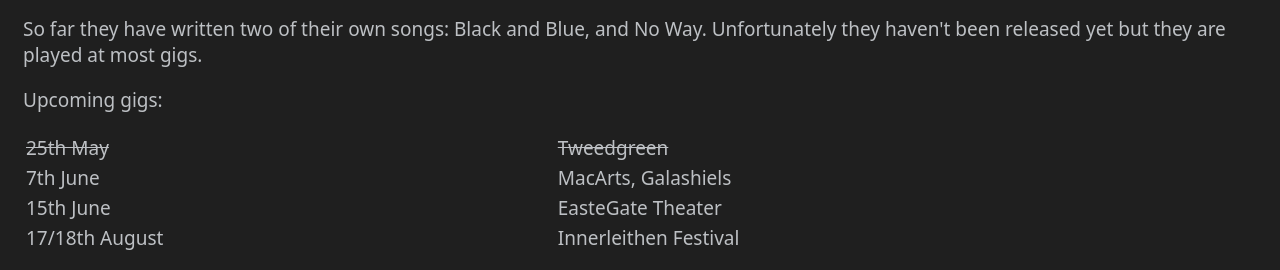
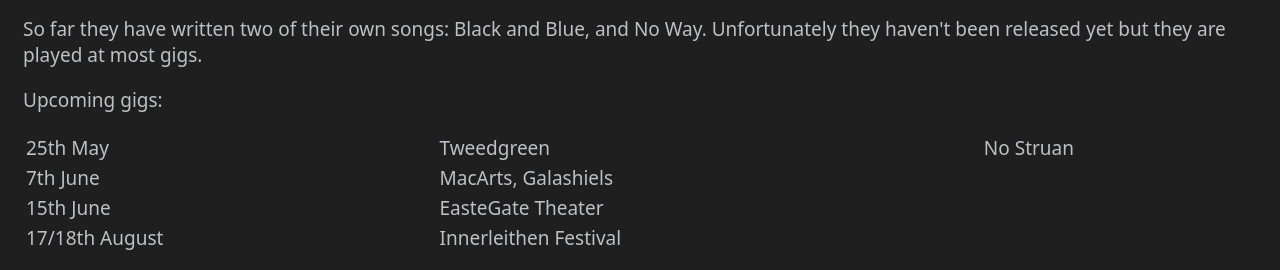
Before and after one commit to SStreamlinerr/radiosilencewebsite, a plain HTML site: page index.html in a window 1280 px wide. Shown: the part 1245-1515 px from the top of the page. Drawn offline with Linux system fonts and the light colour scheme.

Commit message:
changed gig info

```diff
--- a/index.html
+++ b/index.html
@@ -50,8 +50,9 @@
         Upcoming gigs:
         <table style="width:100%">
             <tr>
-                <td><s>25th May</s></td>
-                <td><s>Tweedgreen</s></td>
+                <td>25th May</td>
+                <td>Tweedgreen</td>
+                <td>No Struan</td>
             </tr>
             <tr>
                 <td>7th June</td>
```
